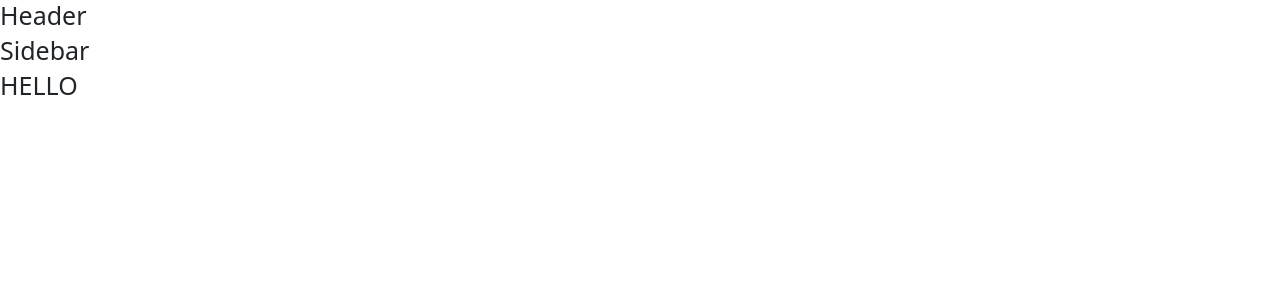
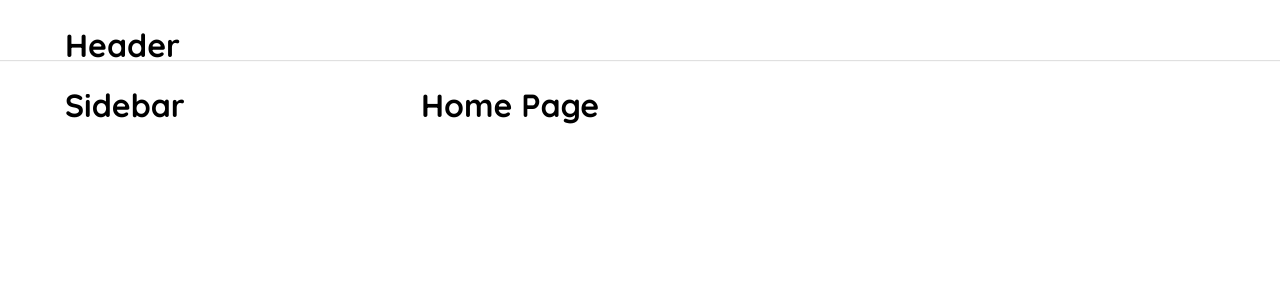
Before and after one commit to hc19082001/Tiktok-with-ReactJS, a React (Create React App) app: page / in a window 1280 px wide. Shown: the top 300 px of the page. Built offline with nearby package versions, Linux system fonts and the light colour scheme.

Commit message:
Build Default Layout

```diff
--- a/package.json
+++ b/package.json
@@ -7,6 +7,7 @@
     "@testing-library/react": "^13.3.0",
     "@testing-library/user-event": "^13.5.0",
     "bootstrap": "^5.2.0",
+    "classnames": "^2.3.1",
     "css-reset-and-normalize": "^2.3.6",
     "react": "^18.2.0",
     "react-dom": "^18.2.0",
--- a/src/Default/GlobalStyle/GlobalStyle.module.scss
+++ b/src/Default/GlobalStyle/GlobalStyle.module.scss
@@ -2,11 +2,15 @@
 @import url('https://fonts.googleapis.com/css2?family=Quicksand:wght@300;500;600;700&display=swap');
 
 :root {
-
+    --header-height: 60px;
+    --header-width: 1150px;
+    --sidebar-width: 356px;
 }
 
 * {
     box-sizing: border-box;
+    margin: 0;
+    padding: 0;
 }
 
 html {
--- a/src/Default/GlobalStyle/index.js
+++ b/src/Default/GlobalStyle/index.js
@@ -1,6 +1,4 @@
 import "./GlobalStyle.module.scss";
-import "bootstrap/dist/css/bootstrap.css";
-import "bootstrap/dist/js/bootstrap.bundle.js";
 
 function GlobalStyle({ children }) {
     return children;
--- /dev/null
+++ b/src/Default/Layout/CommonCpn/Header/Header.module.scss
@@ -0,0 +1,12 @@
+.header {
+    width: 100%;
+    height: var(--header-height);
+    box-shadow: 0px 1px 1px rgb(0 0 0 / 12%);
+    display: flex;
+    justify-content: center;
+}
+
+.content {
+    width: var(--header-width);
+    height: 100%;
+}
--- a/src/Default/Layout/CommonCpn/Header/index.js
+++ b/src/Default/Layout/CommonCpn/Header/index.js
@@ -1,5 +1,16 @@
+import styles from "./Header.module.scss";
+import classNames from "classnames/bind";
+
+const cn = classNames.bind(styles);
+
 function Header() {
-    return <h1>Header</h1>;
+    return (
+        <header className={cn("header")}>
+            <div className={cn("content")}>
+                <h1>Header</h1>
+            </div>
+        </header>
+    );
 }
 
 export default Header;
--- /dev/null
+++ b/src/Default/Layout/CommonCpn/Sidebar/Sidebar.module.scss
@@ -0,0 +1,3 @@
+.sidebar {
+    width: var(--sidebar-width);
+}
--- a/src/Default/Layout/CommonCpn/Sidebar/index.js
+++ b/src/Default/Layout/CommonCpn/Sidebar/index.js
@@ -1,5 +1,14 @@
+import classNames from "classnames/bind";
+import styles from "./Sidebar.module.scss";
+
+const cn = classNames.bind(styles);
+
 function Sidebar() {
-    return <h1>Sidebar</h1>;
+    return (
+        <aside className={cn("sidebar")}>
+            <h1>Sidebar</h1>
+        </aside>
+    );
 }
 
 export default Sidebar;
--- /dev/null
+++ b/src/Default/Layout/DefaultLayout/DefaultLayout.module.scss
@@ -0,0 +1,14 @@
+.wrapper {
+    display: flex;
+    flex-direction: column;
+    align-items: center;
+}
+
+.container {
+    width: var(--header-width);
+    display: flex;
+}
+
+.content {
+    flex-grow: 1;
+}
--- a/src/Default/Layout/DefaultLayout/index.js
+++ b/src/Default/Layout/DefaultLayout/index.js
@@ -1,13 +1,18 @@
+import classNames from "classnames/bind";
+import styles from "./DefaultLayout.module.scss";
+
 import Header from "../CommonCpn/Header";
 import Sidebar from "../CommonCpn/Sidebar";
 
+const cn = classNames.bind(styles);
+
 function DefaultLayout({ children }) {
     return (
-        <div>
+        <div className={cn("wrapper")}>
             <Header />
-            <div className="_container">
+            <div className={cn("container")}>
                 <Sidebar />
-                <div className="content">{children}</div>
+                <div className={cn("content")}>{children}</div>
             </div>
         </div>
     );
--- a/src/pages/Home/index.js
+++ b/src/pages/Home/index.js
@@ -1,5 +1,5 @@
 function Home() {
-    return <h1>HELLO</h1>;
+    return <h1>Home Page</h1>;
 }
 
 export default Home;
```
Also changed, not shown: 1 other file (tests, documents, lock files or other folders).
